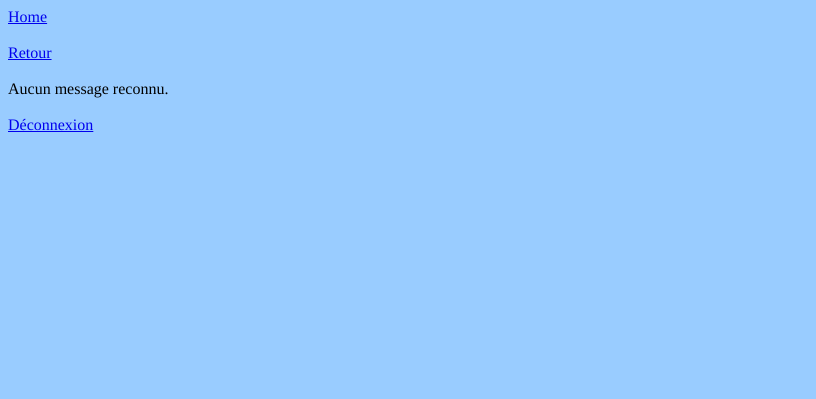
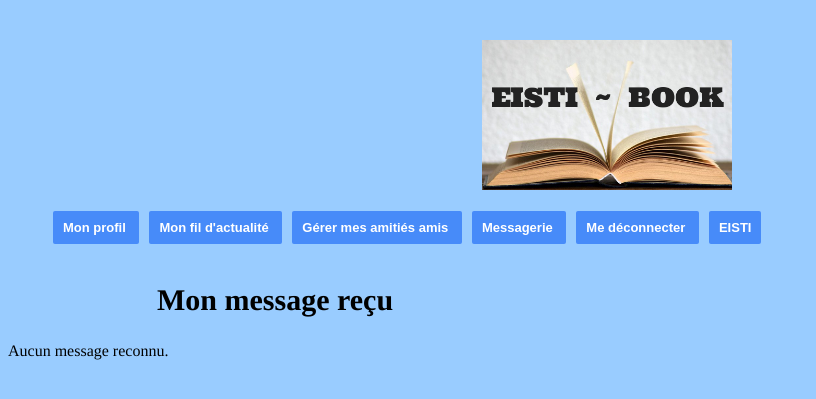
Before and after one commit to gourcmathis/Eistibook, a PHP site: page /lire.php in a window 1280 px wide. Shown: the top 399 px of the page, without its empty margins (0-816 px from the left). Run offline with PHP 8.4, Linux system fonts and the light colour scheme; the visitor is signed in with stand-in values (Sample User, id 1).

Commit message:
modif message alert

```diff
--- a/fil.css
+++ b/fil.css
@@ -9,16 +9,20 @@
  	padding: 10px;
  	/*max-width: 100px;*/
  	width: 100px;
+ 	position: fixed;
  }
 
  .droit {
  	float: right;
  	border-style: double;
  	padding: 10px;
- 	/*max-width: 250px;*/
+ 	max-width: 250px;
  	width: 220px;
 
+ 	max-height: 100%;
+
  }
+
 
  .milieu {
  	margin-right: 260px;
@@ -37,6 +41,8 @@
  	position: fixed;
  	background-color: #99ccff;
  	width: 100%;
+ 	top : 0px;
+
  }
 
 
--- a/lire.php
+++ b/lire.php
@@ -15,13 +15,65 @@ if (!isset($_SESSION['login'])) {
 
     <link href="./base.css"
           rel="stylesheet" type="text/css">
-           <link href="./login.css"
+    <link href="./fil.css"
+          rel="stylesheet" type="text/css">
+    <link href="./profil.css"
           rel="stylesheet" type="text/css">
 </head>
 
 <body>
-<a href="profil.php">Home</a></br></br>
-<a href="messagerie.php">Retour</a><br /><br />
+
+<div class="entete">
+<img class="logo" src="EISTIB6.png">
+
+
+
+<div class="section3">
+    <div class="container">
+
+        <div class="row">
+            <div class="col-md-12">
+                <ul >
+
+                    <li class="menuli" >
+                        <a class="nonlien" href="profil.php?perso=<?php echo $_SESSION['login']; ?>"> Mon profil </a>
+                    </li>
+                    <li class="menuli">
+                        <a class="nonlien" href="publi.php"> Mon fil d'actualité </a>
+                    </li>
+
+		            <li class="menuli">
+                        <a class="nonlien" href="amis.php"> Gérer mes amitiés amis </a>
+                    </li>
+
+		            <li class="menuli">
+                        <a class="nonlien" href="messagerie.php"> Messagerie </a>
+                    </li>
+
+                    <li class="menuli">
+                        <a class="nonlien" href="deco.php"> Me déconnecter </a>
+                    </li>
+
+                    <li  class="menuli">
+                        <a class="nonlien" href="http://www.eisti.fr"> EISTI </a>
+                    </li>
+
+
+
+                </ul>
+            </div>
+        </div>
+    </div>
+</div>
+
+
+</div>
+
+
+<div class="deb"></div>
+<h2 class="soustitre"> Mon message reçu </h2>
+
+
 <?php
 // on teste si notre paramètre existe bien et qu'il n'est pas vide
 if (!isset($_GET['id_message']) || empty($_GET['id_message'])) {
@@ -52,6 +104,6 @@ else {
 	mysqli_close($db);
 }
 ?>
-<br /><br /><a href="deco.php">Déconnexion</a>
+<br /><br />
 </body>
 </html>
```
Also changed, not shown: 1 other file.
